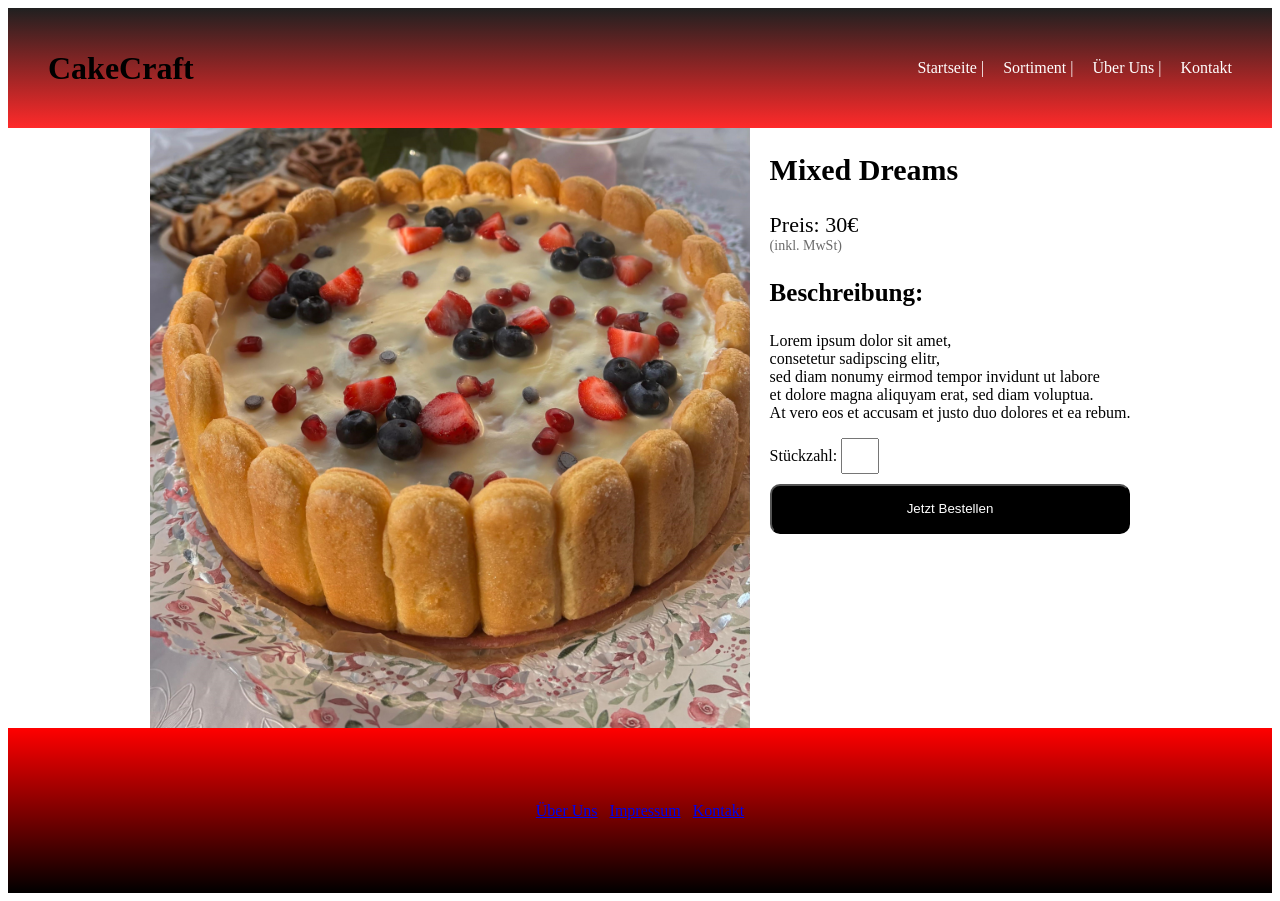
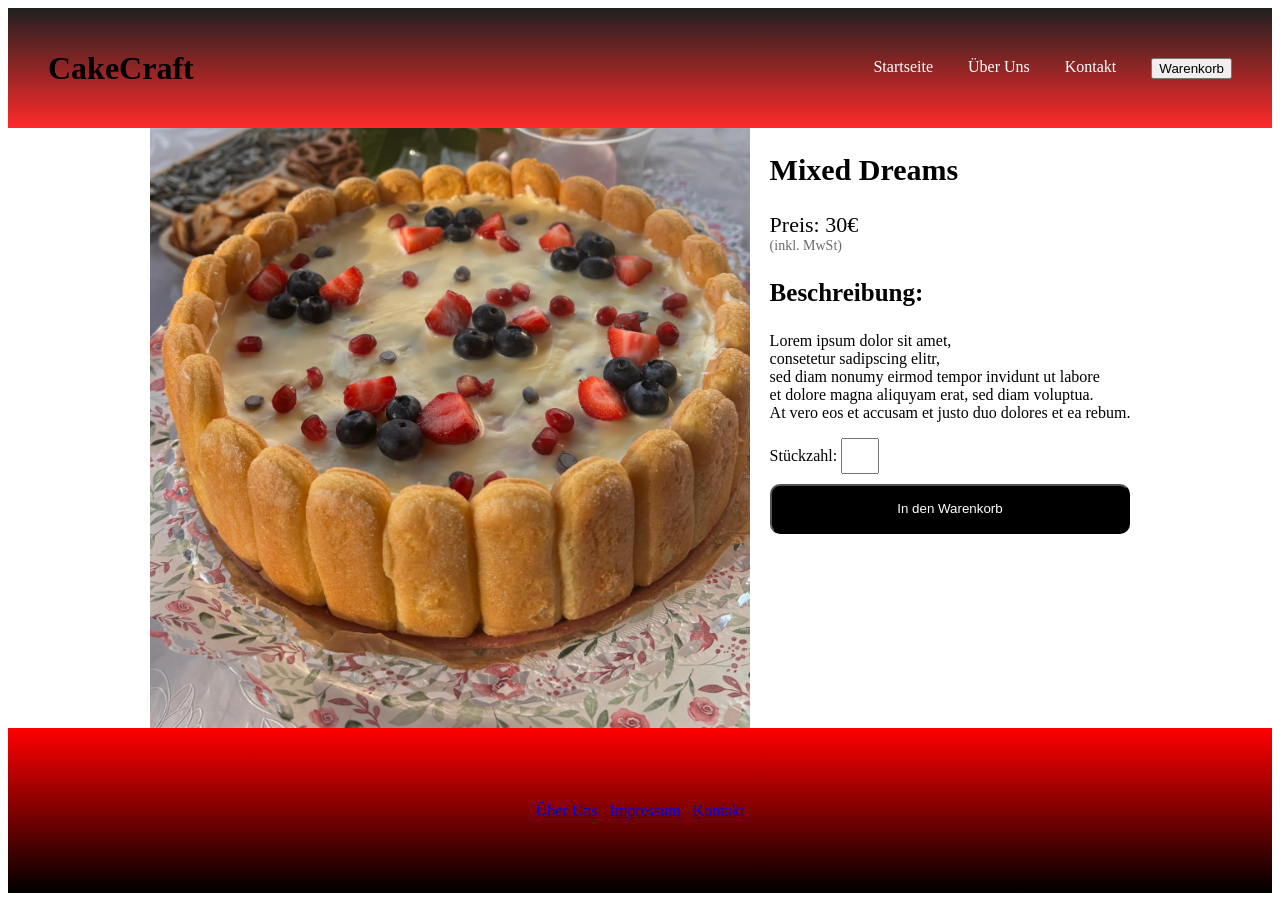
Before and after one commit to Samed-Uenal-57/Project-AMS, a website: page public/artikel.html in a window 1280 px wide. Drawn offline with Linux system fonts and the light colour scheme.

Commit message:
Update der ArtikelSeite

```diff
--- a/public/artikel.css
+++ b/public/artikel.css
@@ -7,6 +7,13 @@ header {
     height: 120px;
     padding: 0 40px;
 }
+header nav{
+    display: flex;
+    max-width: 550px;
+    max-height: 50px;
+    gap: 20px;
+}
+
 
 nav a {
   text-decoration: none;
@@ -46,7 +53,7 @@ img{
     width: 100%;
     height:100%;
 }
-button{
+#article button{
     margin-top:10px;
     border-radius: 10px;
     max-width: 500px;
--- a/public/artikel.html
+++ b/public/artikel.html
@@ -12,11 +12,12 @@
 
             <h1>CakeCraft</h1>
             <nav>
-                <a href="sortiment.html">Startseite |</a>
-                <a href="sortiment.html"> Sortiment |</a>
-                <a href="sortiment.html"> Über Uns |</a>
+                <a href="sortiment.html">Startseite </a>
+                <a href="sortiment.html"> Über Uns </a>
                 <a href="sortiment.html"> Kontakt </a>
+                <a href="#"><button id="order">Warenkorb</button></a>
             </nav>
+
 
         </header>
 
@@ -37,7 +38,7 @@
                     </p>
                     <label for="piece">Stückzahl:</label>
                     <input type="number" id="piece"> <br>
-                    <button>Jetzt Bestellen</button>
+                    <button>In den Warenkorb</button>
                 </div>
 
             </section>
```
